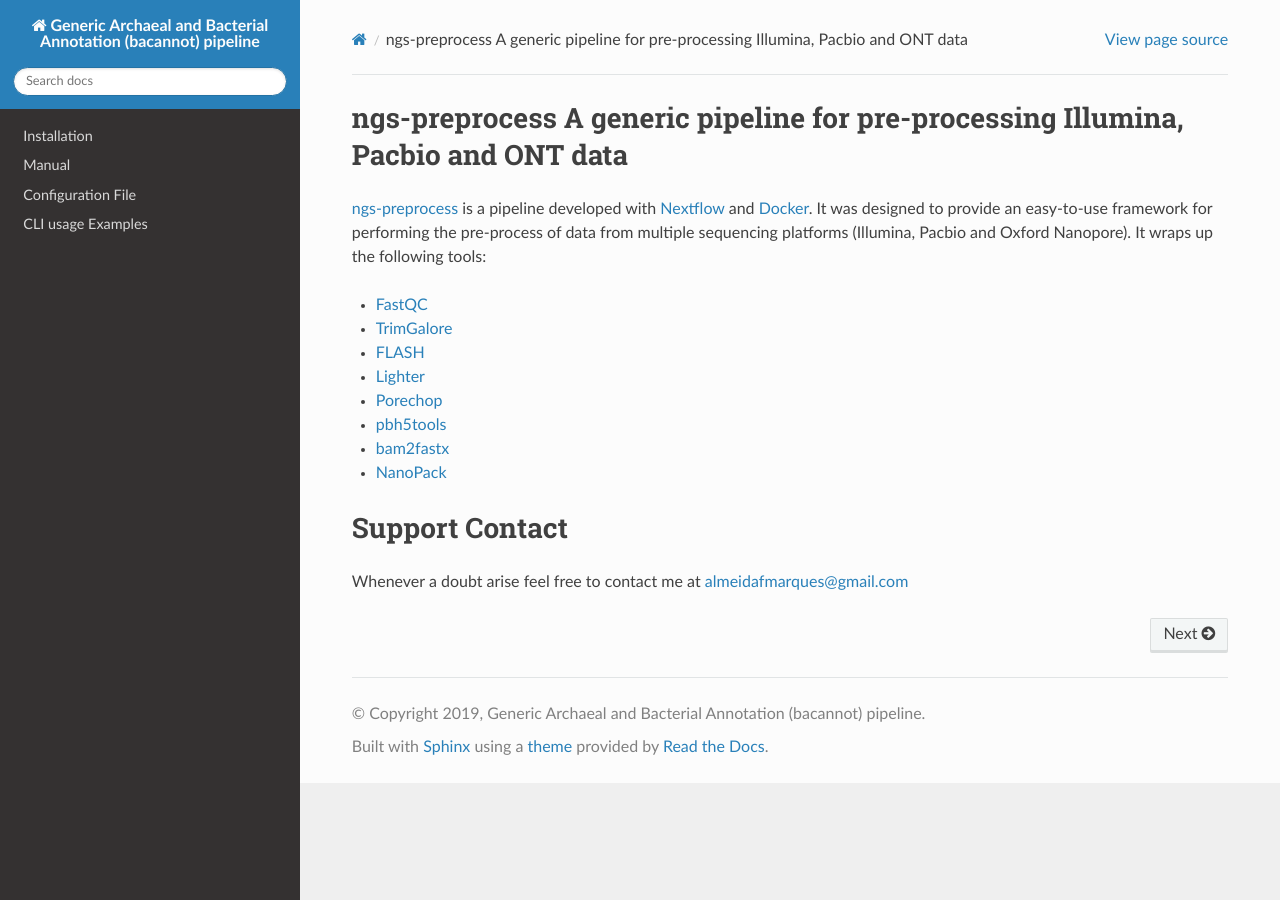
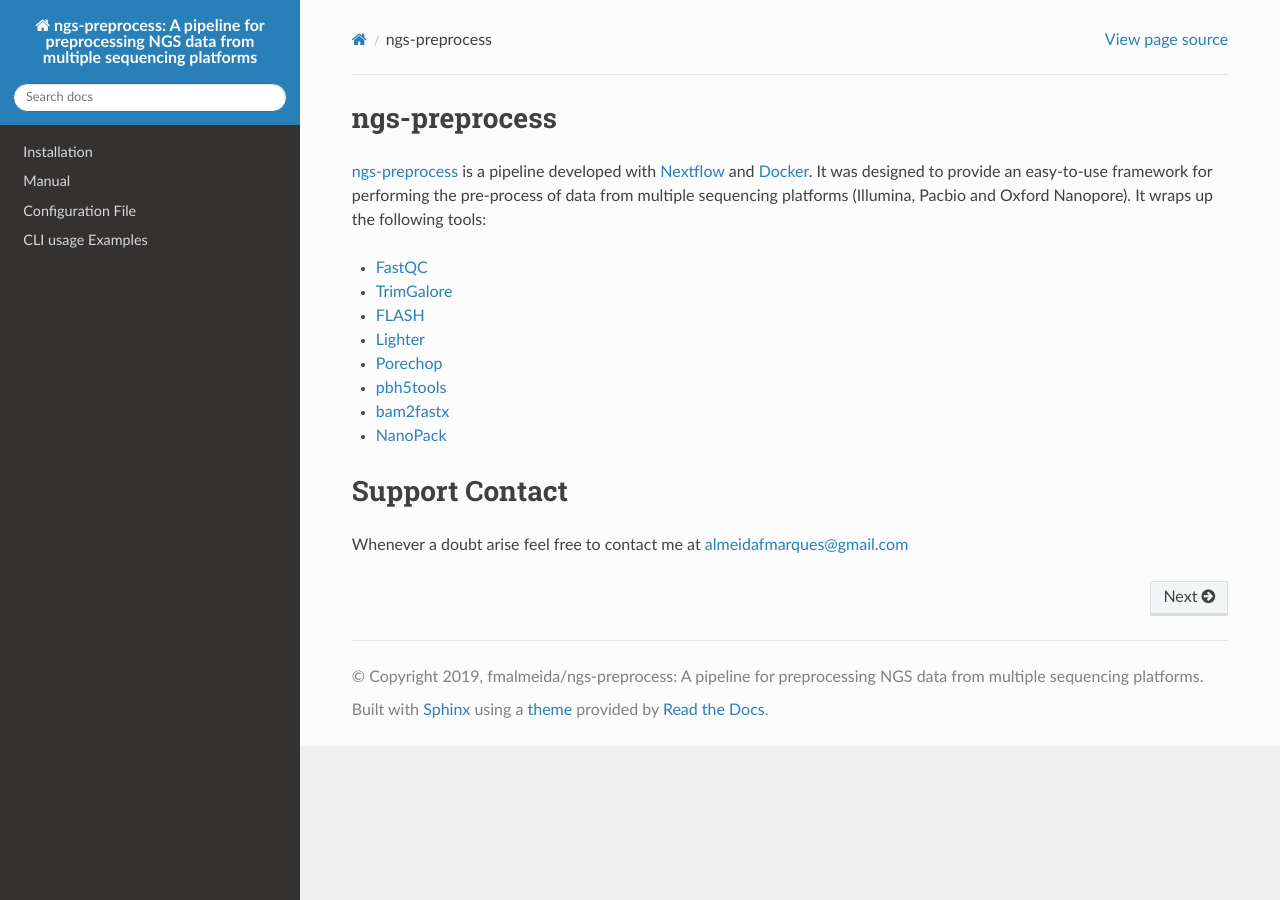
Before and after one commit to fmalmeida/ngs-preprocess, a Sphinx documentation site: the page built from docs/index.rst, in a window 1280 px wide. Built offline with Sphinx 7.4.7 and the Read the Docs theme 2.0.0, drawn with Linux system fonts in a browser that asks for light colours.

Commit message:
Fixing Copyright

```diff
--- a/docs/conf.py
+++ b/docs/conf.py
@@ -17,8 +17,8 @@ import sphinx_rtd_theme
 
 # -- Project information -----------------------------------------------------
 
-project = 'Generic Archaeal and Bacterial Annotation (bacannot) pipeline'
-copyright = '2019, Generic Archaeal and Bacterial Annotation (bacannot) pipeline'
+project = 'ngs-preprocess: A pipeline for preprocessing NGS data from multiple sequencing platforms'
+copyright = '2019, fmalmeida/ngs-preprocess: A pipeline for preprocessing NGS data from multiple sequencing platforms'
 author = 'Felipe Marques de Almeida'
 
 
--- a/docs/index.rst
+++ b/docs/index.rst
@@ -1,7 +1,7 @@
 .. _index:
 
-ngs-preprocess A generic pipeline for pre-processing Illumina, Pacbio and ONT data
-==================================================================================
+ngs-preprocess
+==============
 
 `ngs-preprocess <https://github.com/fmalmeida/ngs-preprocess>`_ is a pipeline developed with `Nextflow <https://www.nextflow.io/docs/latest/index.html>`_
 and `Docker <https://www.docker.com/>`_. It was designed to provide an easy-to-use framework for performing the pre-process of data from multiple
--- a/docs/manual.rst
+++ b/docs/manual.rst
@@ -5,8 +5,6 @@ Manual
 
 Overview
 """"""""
-
-.. image:: annotation_en.png
 
 An overview of all annotation steps automatically taken by the pipeline.
 
```
Also changed, not shown: README.md (+2 -1 lines), docs/annotation_en.png (deleted).
